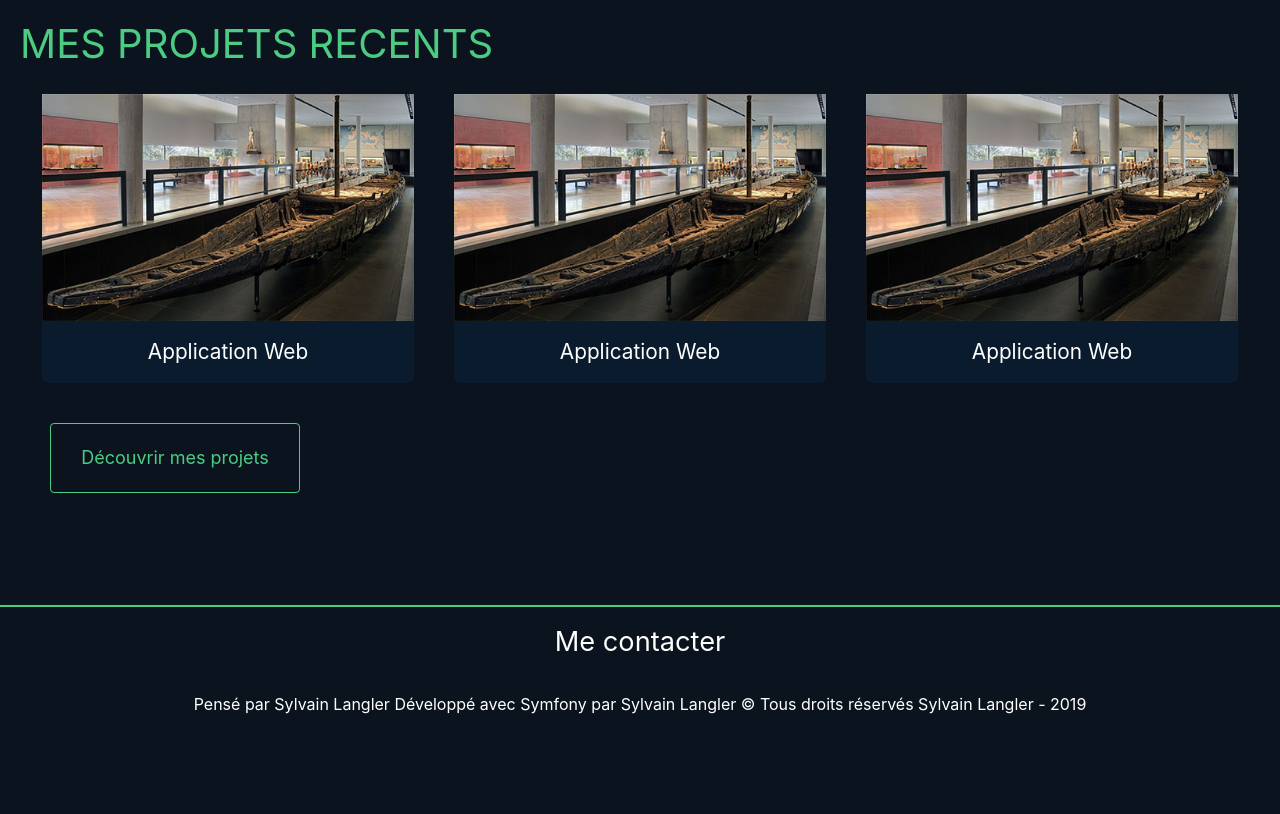
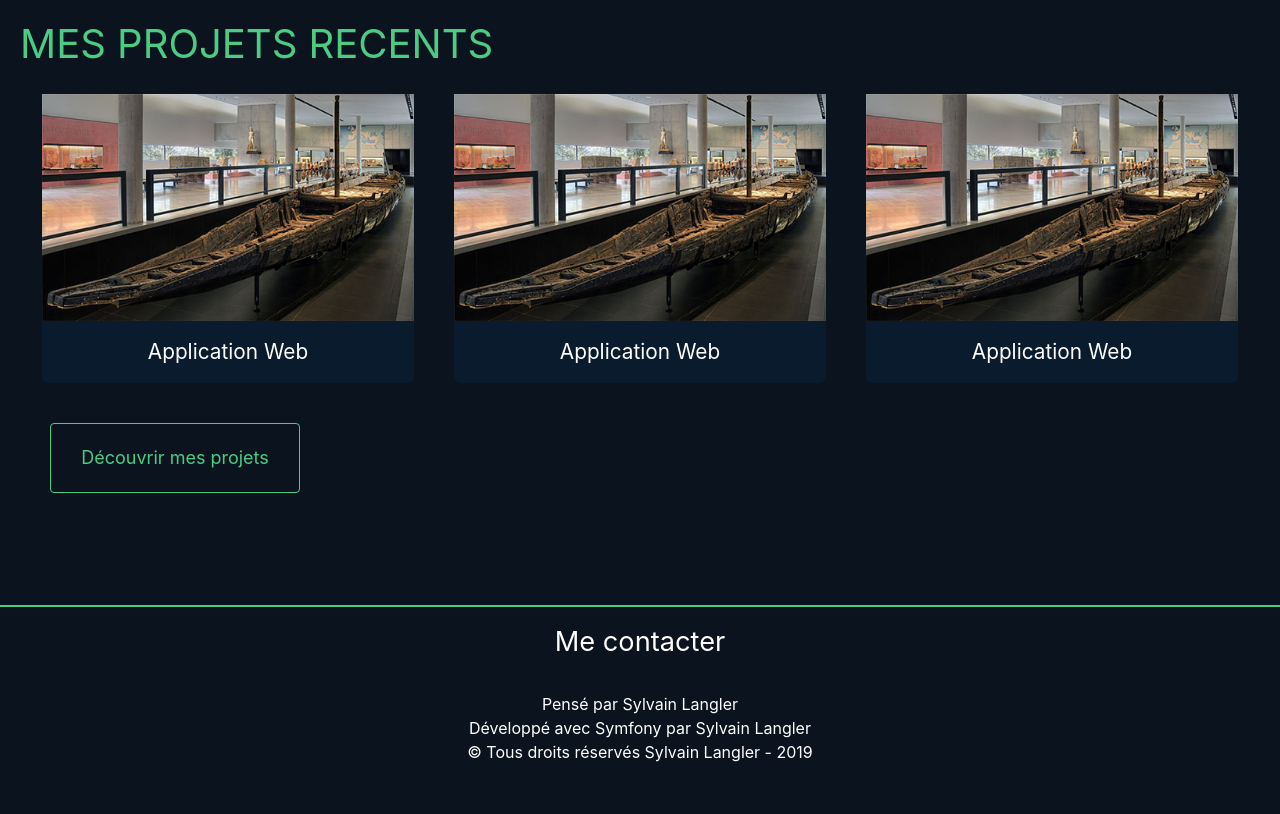
Before and after one commit to SylvainLangler/portfolio-clean, a website: page index.html in a window 1280 px wide. Shown: the part 1328-2142 px from the top of the page. Before the commit the page ends 2094 px from the top, so only its background shows below. Drawn offline with Linux system fonts and the light colour scheme.

Commit message:
fix footer

```diff
--- a/index.html
+++ b/index.html
@@ -97,9 +97,9 @@
                 <a href="#">Me contacter</a>
             </div>
             <div class="footer-infos">
-                    Pensé par Sylvain Langler
-                    Développé avec Symfony par Sylvain Langler
-                    © Tous droits réservés Sylvain Langler - 2019
+                <div>Pensé par Sylvain Langler</div>
+                <div>Développé avec Symfony par Sylvain Langler</div>
+                <div>© Tous droits réservés Sylvain Langler - 2019</div>
             </div>
         </footer>
     </body>
```
